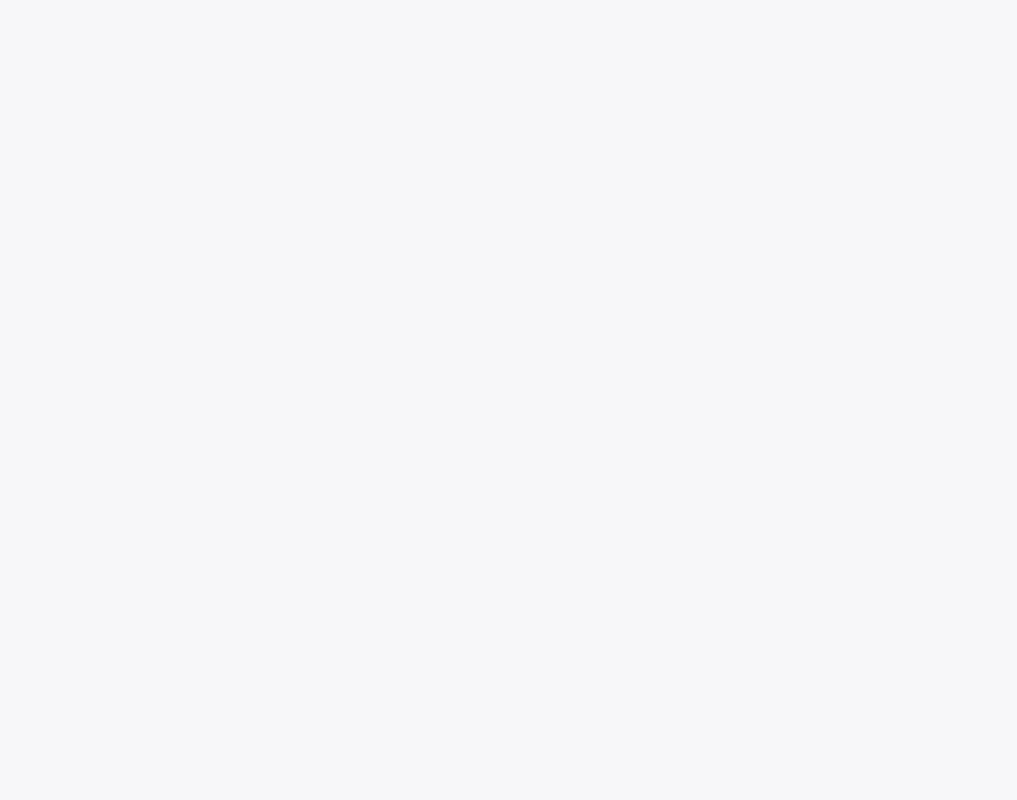
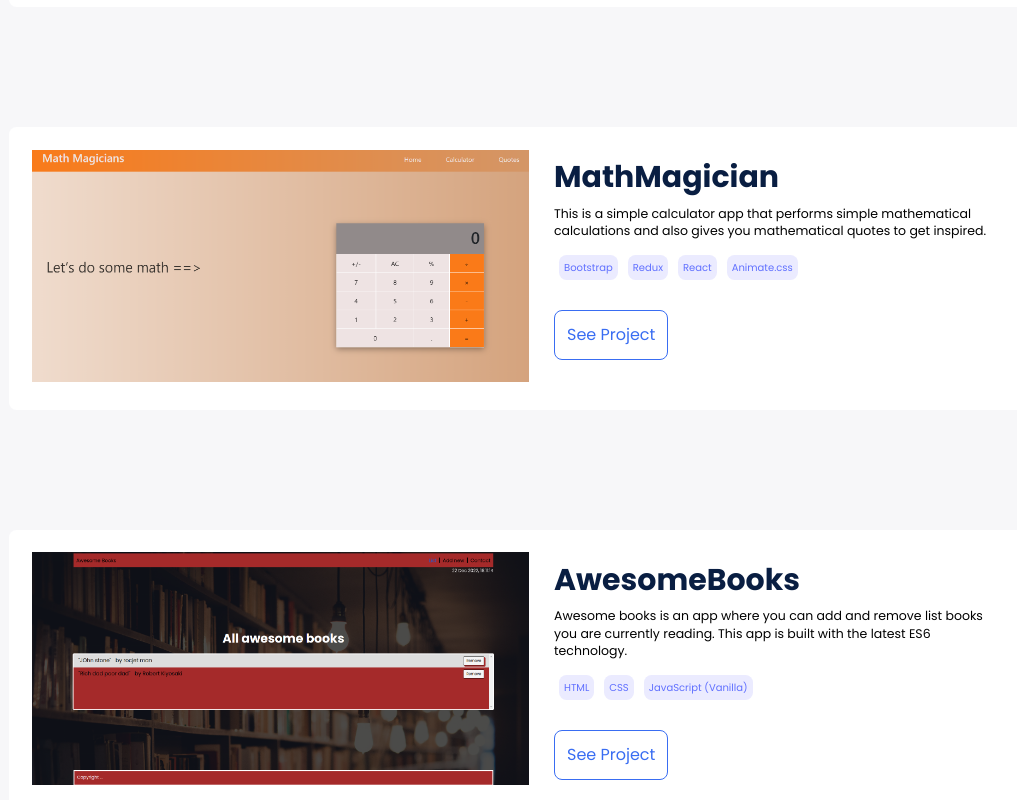
Before and after one commit to Ibizugbe/microverse-react-portfolio, a React (Create React App) app: page / in a window 1280 px wide. Shown: the part 1520-2320 px from the top of the page, without its empty margins (111-1128 px from the left). Before the commit the page ends 1497 px from the top, so only its background shows below. Built offline with nearby package versions, Linux system fonts and the light colour scheme.

Commit message:
update project data.

```diff
--- a/src/App.js
+++ b/src/App.js
@@ -1,7 +1,8 @@
-import './App.css';
-import Contact from './components/Contact';
-import Intro from './components/Intro';
-import Navbar from './components/Navbar';
+import "./App.css";
+import Contact from "./components/Contact";
+import Intro from "./components/Intro";
+import Navbar from "./components/Navbar";
+import Projects from "./components/Projects";
 
 function App() {
   return (
@@ -11,6 +12,7 @@ function App() {
       </header>
       <main>
         <Intro />
+        <Projects />
         <Contact />
       </main>
     </>
--- a/src/data/data.js
+++ b/src/data/data.js
@@ -15,6 +15,7 @@ const data = [
     live: "https://book-store-97.netlify.app/",
     description:
       "Bookstore is an SPA made for ethusiastic readers. it is a content management app that helps you track your progress on your reading journey. It is built using React.js",
+    skills: ["HTML", "CSS", "Redux", "React"],
   },
   {
     id: 2,
@@ -24,6 +25,7 @@ const data = [
     live: "https://covid19-tracker-97.netlify.app/",
     description:
       "This is a web application built with react and redux. It uses an API to get covid statitics in African countries and renders it on the page.",
+    skills: ["Bootstrap", "Redux", "React"],
   },
   {
     id: 3,
@@ -33,6 +35,7 @@ const data = [
     live: "https://math-magician-97.netlify.app/",
     description:
       "This is a simple calculator app that performs simple mathematical calculations and also gives you mathematical quotes to get inspired.",
+    skills: ["Bootstrap", "Redux", "React", "Animate.css"],
   },
   {
     id: 4,
@@ -42,6 +45,7 @@ const data = [
     live: "https://ibizugbe.github.io/awesome-book-ES6/",
     description:
       "Awesome books is an app where you can add and remove list books you are currently reading. This app is built with the latest ES6 technology.",
+    skills: ["HTML", "CSS", "JavaScript (Vanilla)"],
   },
   {
     id: 5,
@@ -51,6 +55,7 @@ const data = [
     live: "/",
     description:
       "Car valley is a full-stack web application that allows its users to book cars online, the frontend of the application was built with React js and Redux and we used Ruby on Rails in the backend to be able to generate at the end an API that the frontend uses",
+    skills: ["HTML", "CSS", "React", "Redux", "Ruby", "Rails"],
   },
   {
     id: 6,
@@ -60,6 +65,7 @@ const data = [
     live: "https://space-travellers-97.netlify.app/",
     description:
       "This application works with real live data from the SpaceX API. It was build for a company that provides commercial and scientific space travel services. It allows users to book rockets and join selected space missions.",
+    skills: ["Bootstrap", "React", "Redux"],
   },
   {
     id: 7,
@@ -69,6 +75,7 @@ const data = [
     live: "https://ibizugbe.github.io/Todo-list-vanillaJS/",
     description:
       "A 'To-do list' is a tool that helps to organize your daily activities. It lists the tasks you need to get done. You can add, edit and it also allows you to check them when they are completed.",
+    skills: ["HTML", "CSS", "Javascript(vanilla)"],
   },
 ];
 
```
